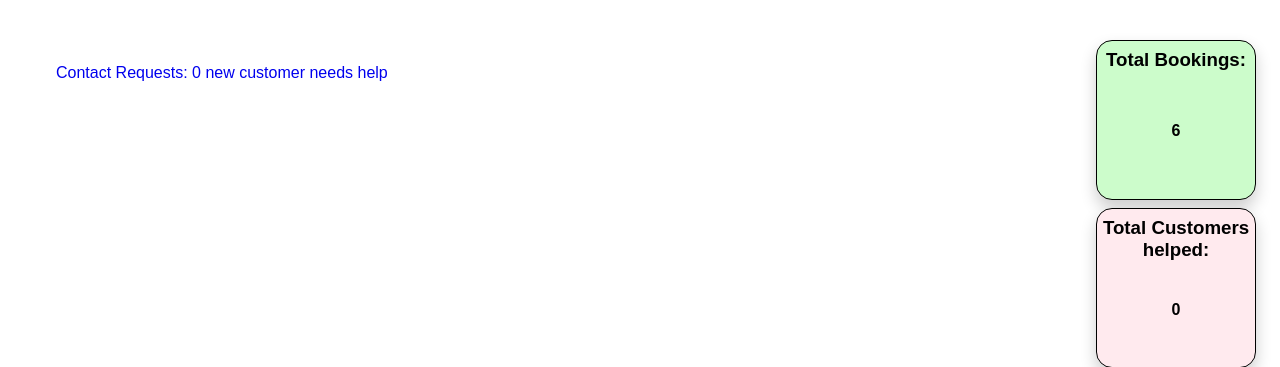
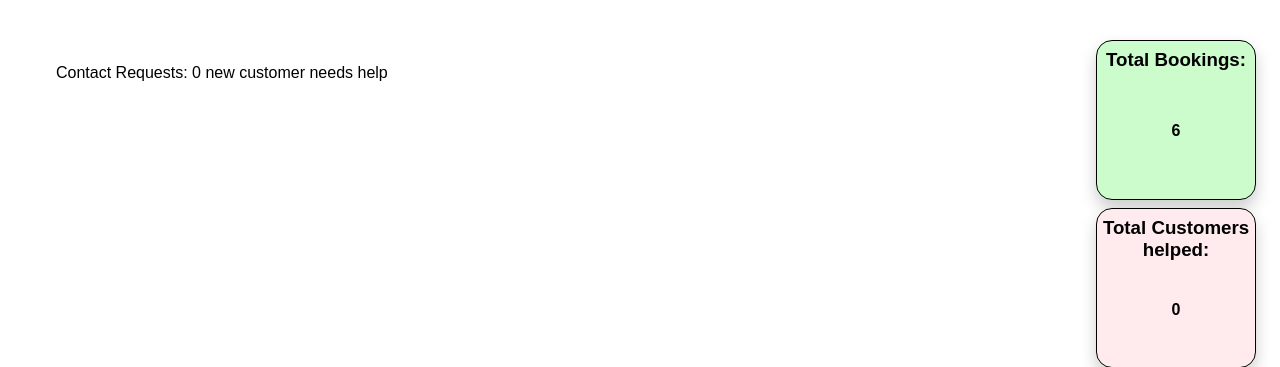
Before and after one commit to Image-Bhandari/Project500, a PHP site: page /admin/index.php in a window 1280 px wide. Shown: the part 158-525 px from the top of the page. Run offline with PHP 8.4, Linux system fonts and the light colour scheme; the visitor is signed in with stand-in values (Sample User, id 1); data comes from the database, SQL or seed files in the repository; data that the repository does not hold is empty; some libraries are stand-ins or nearby versions.

Commit message:
decoration on link

```diff
--- a/css/adminstyles.css
+++ b/css/adminstyles.css
@@ -99,6 +99,17 @@ nav a.active {
 	text-align: left;
 }
 /* dashboard / home screen */
+.contactreq a {
+	text-decoration: none;
+	color: #000;
+}
+
+.contactreq a:hover {
+	text-decoration: underline;
+	color: #0084ff;
+	transition: 0.5s ease-in-out;
+}
+
 .admin-stats {
 	display: grid;
 	grid-template-areas: 'admin-main admin-status';
```
